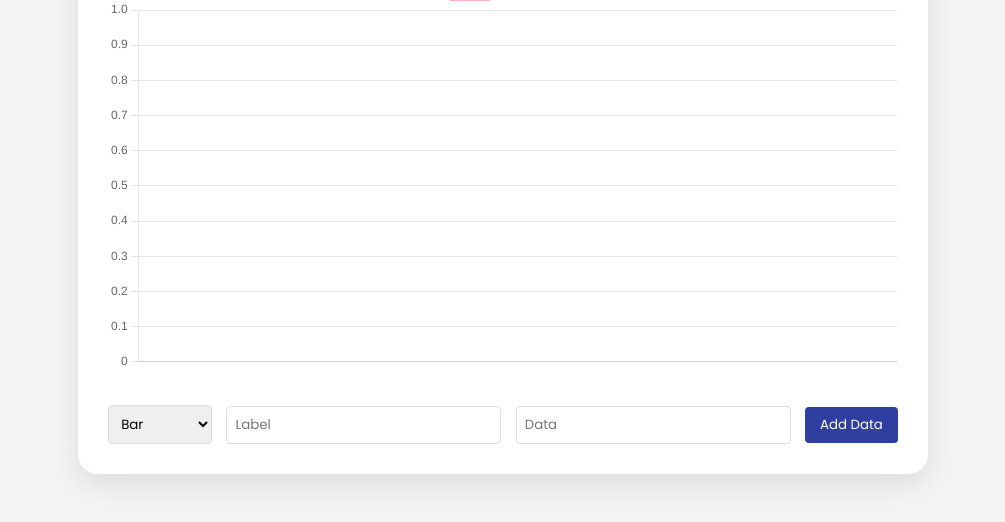
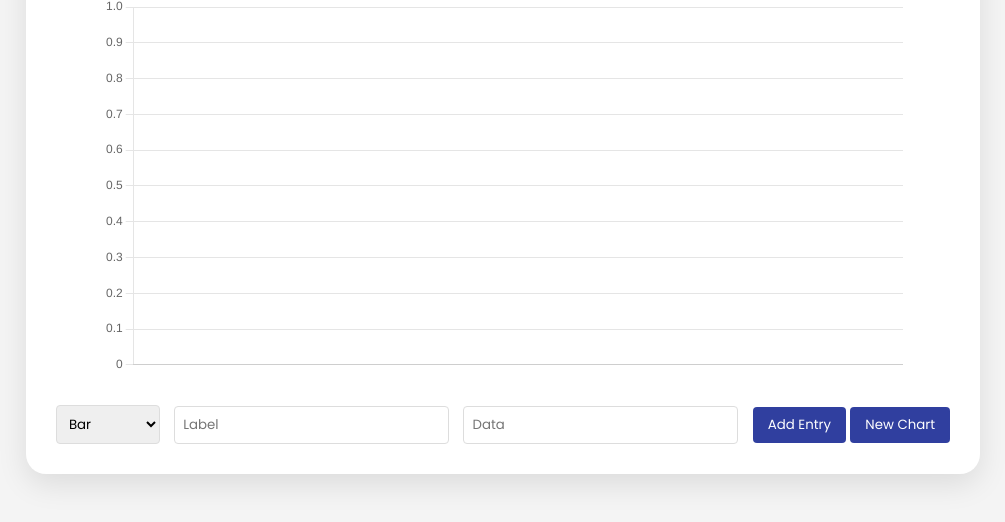
Before and after one commit to IshaanPathak25/Web-Development, a plain HTML site: page Utilities/Chart Creator/index.html in a window 1280 px wide. Shown: the part 208-730 px from the top of the page, without its empty margins (137-1142 px from the left). Drawn offline with nearby package versions, Linux system fonts and the light colour scheme.

Commit message:
Update index.html

```diff
--- a/Utilities/Chart Creator/index.html
+++ b/Utilities/Chart Creator/index.html
@@ -24,7 +24,8 @@
             </select>
             <input type="text" id="labelInput" class="input" placeholder="Label">
             <input type="number" id="dataInput" class="input" placeholder="Data" onkeydown="if (event.key === 'Enter') addData()">
-            <button onclick="addData()" class="btn">Add Data</button>
+            <button onclick="addData()" class="btn">Add Entry</button>
+            <button onclick="clearChart()" class="btn">New Chart</button>
         </div>
 
     </div>
```
